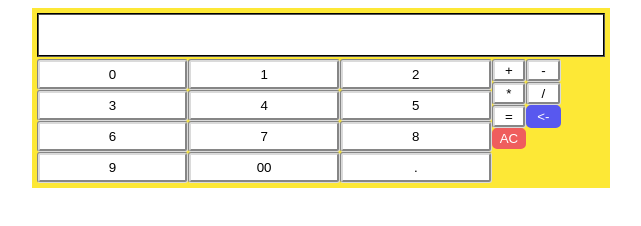
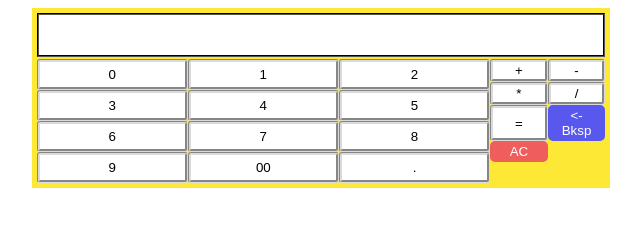
Before and after one commit to Set-Kaung/calculator, a plain HTML site: page index.html in a window 1280 px wide. Shown: the whole page, without its empty margins (319-960 px from the left). Drawn offline with Linux system fonts and the light colour scheme.

Commit message:
More style

```diff
--- a/index.html
+++ b/index.html
@@ -24,7 +24,7 @@
                 </div>
                 <div class="functions">
                     <button class="equal">=</button>
-                    <button class="backspace">&lt;-</button>
+                    <button class="backspace">&lt;-Bksp</button>
                     <button class="clear">AC</button>
                 </div>
             </div>
```
